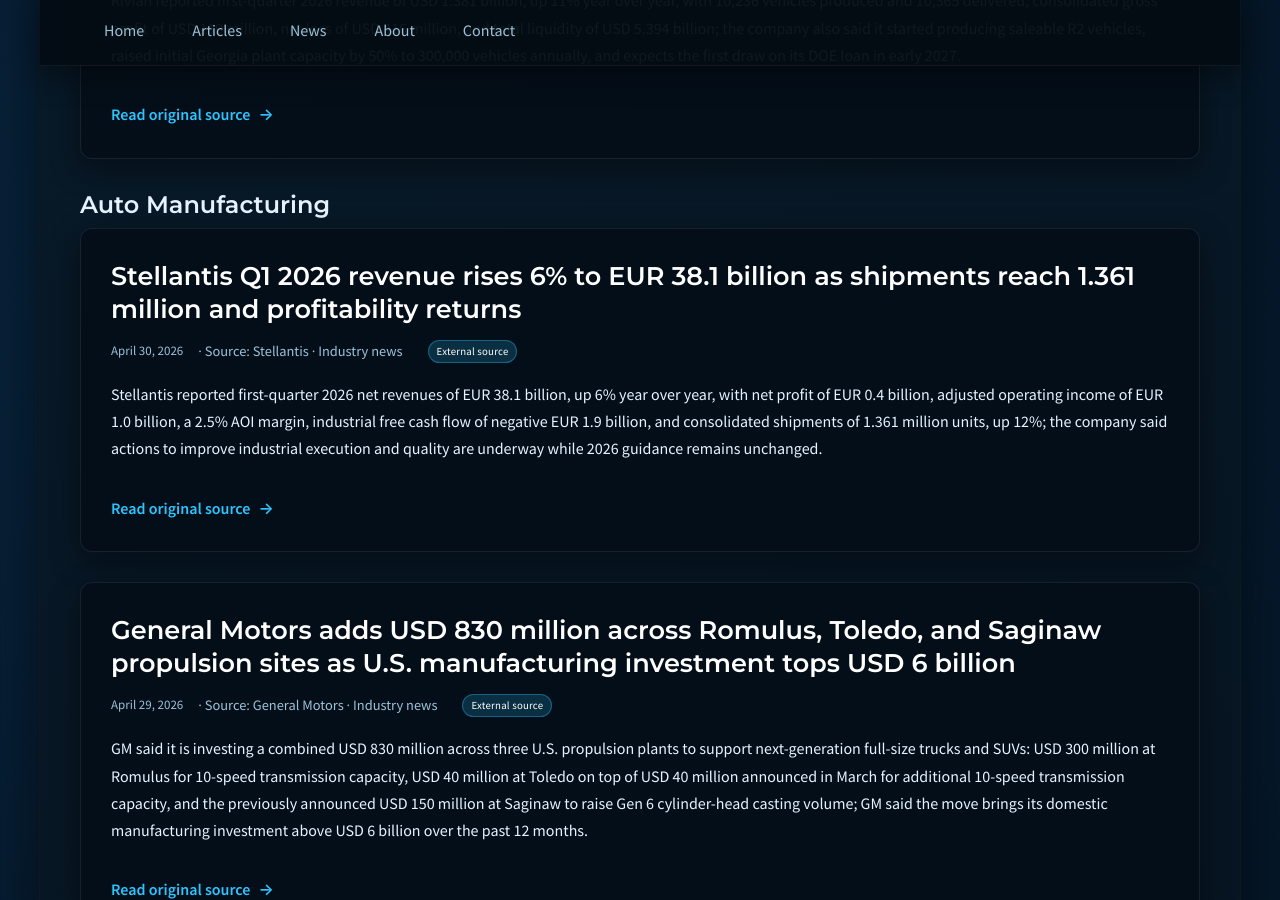
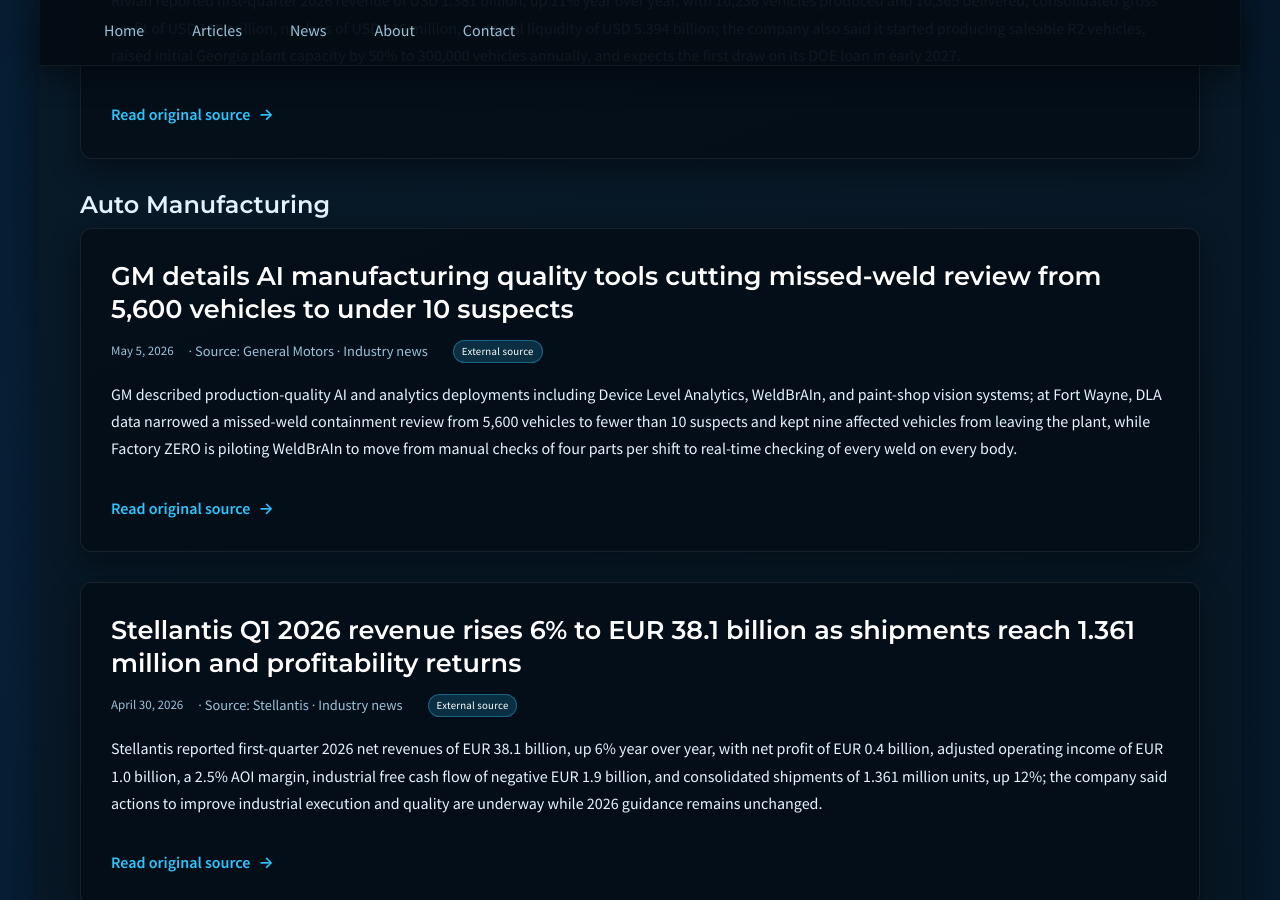
Before and after one commit to JohnForeman/MetrologyCentral, a Jekyll site: the page built from news.md, in a window 1280 px wide and 900 px high, scrolled down 874 px. Built offline with Jekyll 4.4.1, drawn with Linux system fonts in a browser that asks for light colours; some of the changed text lies outside the part shown.

Commit message:
Update Metrology Central news sweep

```diff
--- a/_data/news.yml
+++ b/_data/news.yml
@@ -1,4 +1,55 @@
 ---
+- date: '2026-05-06'
+  title: AirAsia orders 150 Airbus A220-300 aircraft, pushing A220 above 1,000 firm
+    orders
+  source: Airbus
+  sector: aerospace_defense_manufacturing
+  kind: industry_news
+  summary: Airbus said AirAsia placed a firm order for 150 A220-300 aircraft, the
+    largest single firm A220 order to date and enough to push the program beyond 1,000
+    firm orders; AirAsia becomes launch customer for a 160-seat A220 cabin configuration
+    enabled by added overwing exits, while Airbus cited 501 A220 deliveries to 25
+    operators as of end-March 2026 and 3,600 nautical miles of range for the type.
+  url: https://www.airbus.com/en/newsroom/press-releases/2026-05-airasia-places-landmark-order-for-150-a220s
+- date: '2026-05-05'
+  title: GM details AI manufacturing quality tools cutting missed-weld review from
+    5,600 vehicles to under 10 suspects
+  source: General Motors
+  sector: auto_manufacturing
+  kind: industry_news
+  summary: GM described production-quality AI and analytics deployments including
+    Device Level Analytics, WeldBrAIn, and paint-shop vision systems; at Fort Wayne,
+    DLA data narrowed a missed-weld containment review from 5,600 vehicles to fewer
+    than 10 suspects and kept nine affected vehicles from leaving the plant, while
+    Factory ZERO is piloting WeldBrAIn to move from manual checks of four parts per
+    shift to real-time checking of every weld on every body.
+  url: https://news.gm.com/home.detail.html/Pages/topic/us/en/2026/may/0505-smarterAItoolsbuildvehicles.html
+- date: '2026-05-05'
+  title: Renishaw to show U.S. Robot Calibration System cell and Equator-X dual-method
+    gauging at Automate 2026
+  source: Metrology News
+  sector: scientific_metrology
+  kind: hardware_news
+  summary: Metrology News reports Renishaw will demonstrate its Robot Calibration
+    System cell at Automate 2026 booth 3853, emphasizing in-field robot calibration
+    and cell recovery after collisions or process interruptions; the same exhibit
+    will include Equator-X dual-method gauging for high-throughput manufacturing,
+    supporting both absolute and comparative measurement strategies for tighter automated
+    process control.
+  url: https://metrology.news/renishaw-to-showcase-advanced-robot-performance-and-measurement-solutions-at-automate-2026/
+- date: '2026-05-01'
+  title: Deva adds native CNC touch-probe control to PolyWorks|Inspector 2026 for
+    automated CMM workflows
+  source: Metrology News
+  sector: quality_software
+  kind: vendor_release
+  summary: Metrology News reports Deva Electronic Controls integrated its CMM controller
+    technology natively with PolyWorks|Inspector 2026, enabling direct CNC touch-probe
+    control, no-code measurement-sequence creation, stable low-latency communication,
+    PTB-certified algorithmic calculations, and always-on collision avoidance; Deva
+    and InnovMetric said tactile and laser scanning capabilities are planned for future
+    updates.
+  url: https://metrology.news/deva-electronic-controls-announces-native-cnc-integration-with-polyworksinspector-2026/
 - date: '2026-05-06'
   title: Hexagon launches PC-DMIS 2026.1 with FUSION analytics, one-click reporting,
     and ASME/Creo/Teamcenter updates
```
